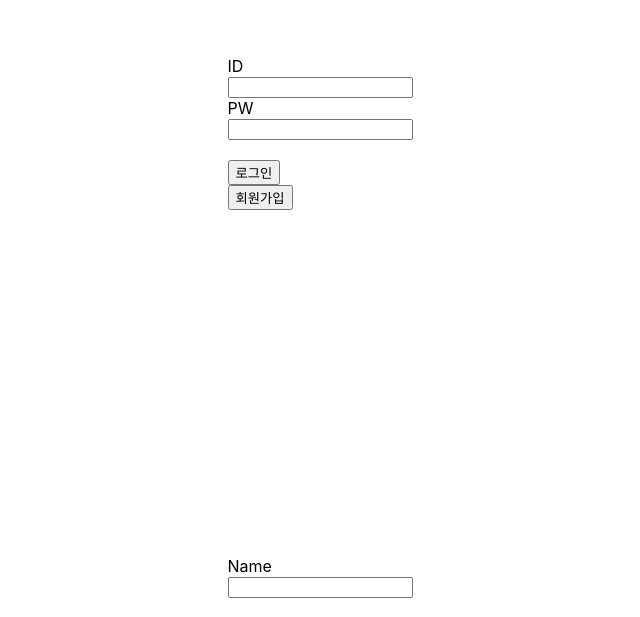
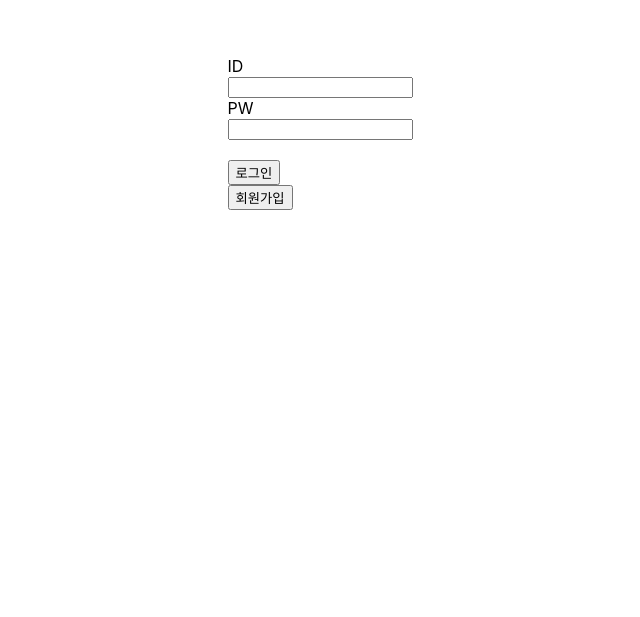
Before and after one commit to qor6/SSP_Project_Flask, a React (Create React App) app in the folder react_project/: page / in a window 1280 px wide. Shown: the part 183-800 px from the top of the page, without its empty margins (320-960 px from the left). Built offline with nearby package versions, Linux system fonts and the light colour scheme.

Commit message:
Remove unnecessary code from index.js

```diff
--- a/react_project/src/index.js
+++ b/react_project/src/index.js
@@ -4,14 +4,12 @@ import './index.css';
 import App from './App';
 import reportWebVitals from './etc/reportWebVitals';
 import Login from './signUp/Login';
-import SignUp from './signUp/SignUp';
 
 // eslint-disable-next-line
 let element = ReactDOM.render(
   <React.StrictMode>
       <App />
       <Login/>
-      <SignUp/>
   </React.StrictMode>,
    document.getElementById('root')
 );
```
